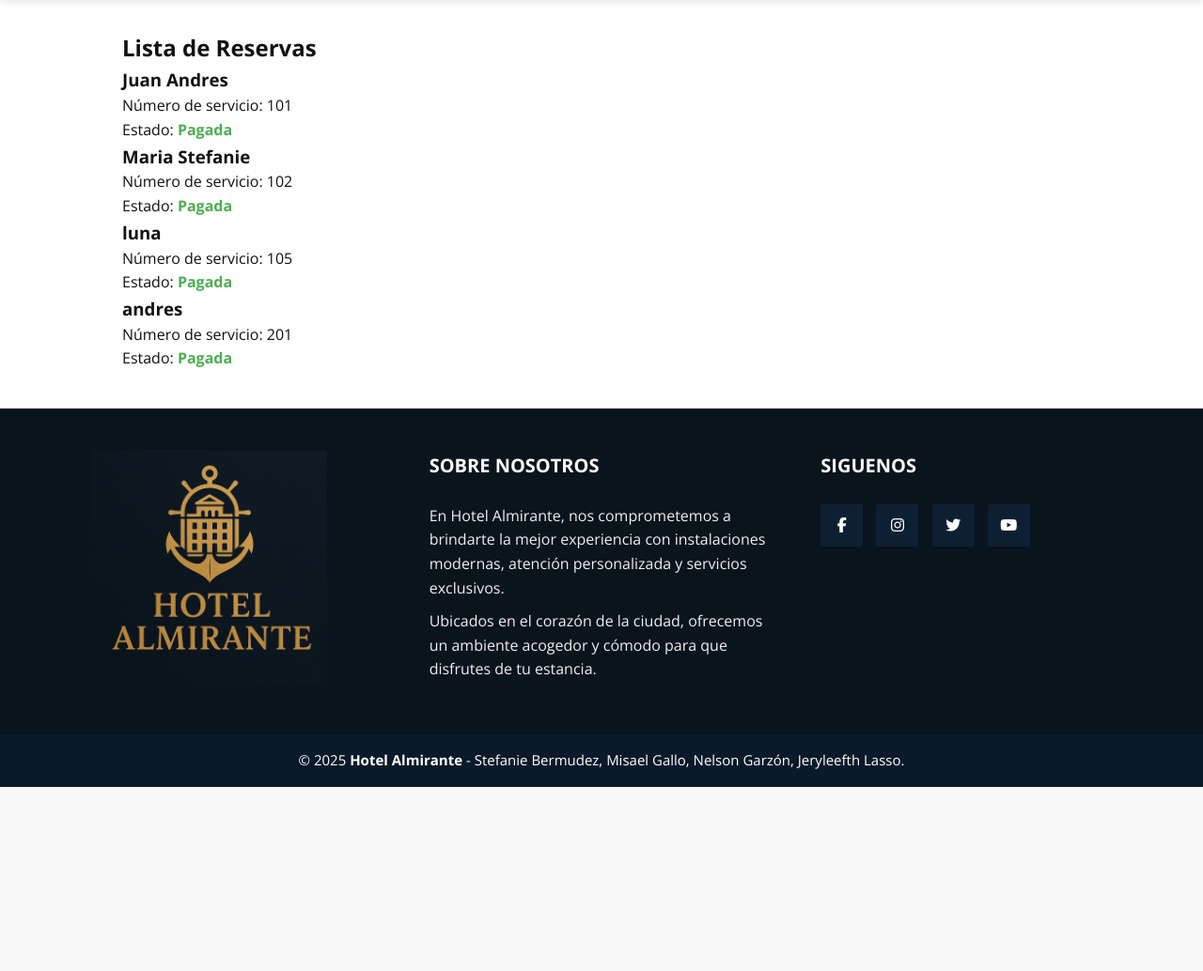
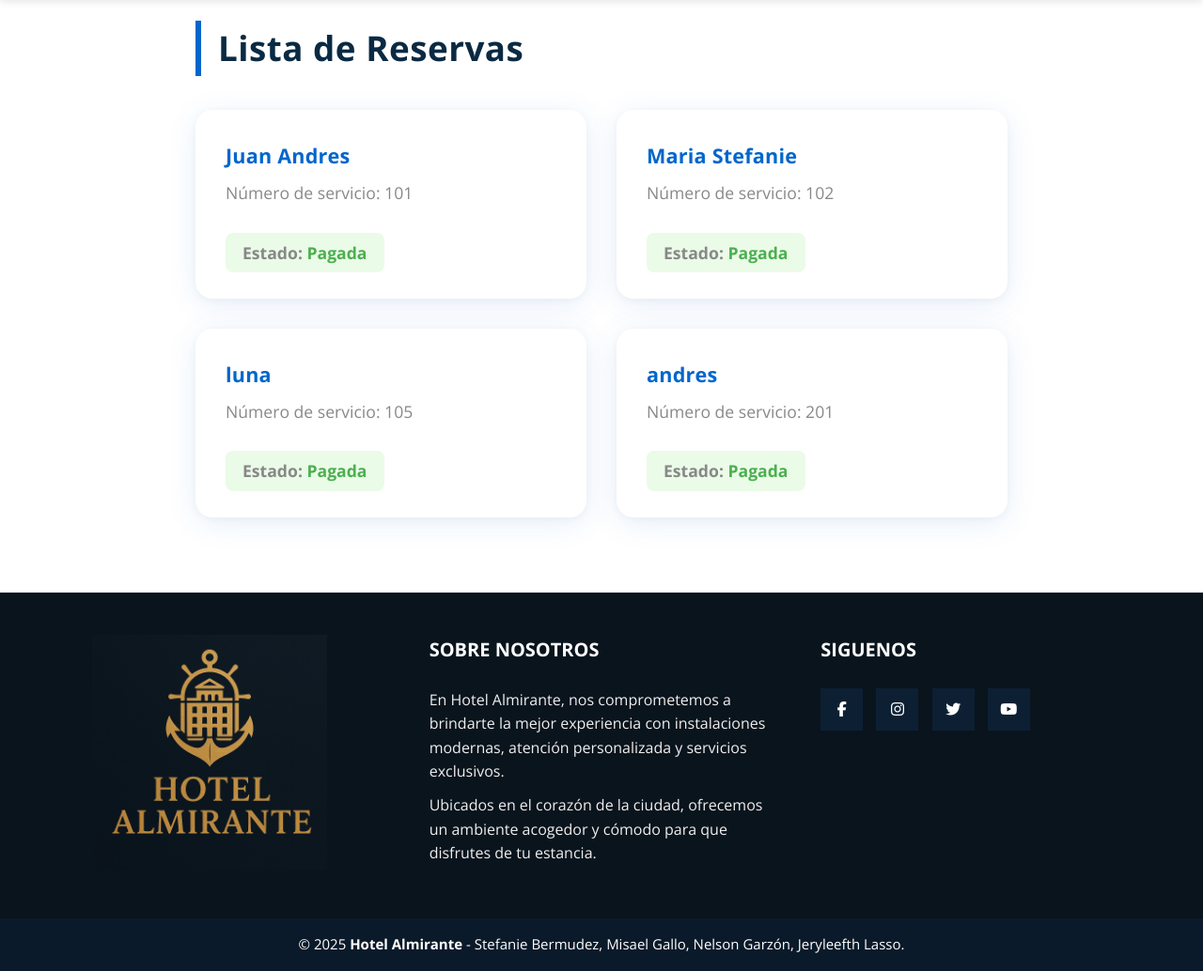
Before and after one commit to mrkzukaritas/HotelIngSoft, a Django app: page /listas_reservas/ in a window 1280 px wide. Shown: the part 78-1112 px from the top of the page at 94% size. Before the commit the page ends 916 px from the top, so only its background shows below. Run offline with Django 5.2, Linux system fonts and the light colour scheme; data comes from the database, SQL or seed files in the repository; some libraries are stand-ins or nearby versions.

Commit message:
Implementa estetica de reservas activas: muestra lista de reservas activas mas user-friendly

```diff
--- a/myapp/static/styles/main.css
+++ b/myapp/static/styles/main.css
@@ -13,7 +13,7 @@ body {
     color: #111111;
     line-height: 1.6;
     transition: background-color 0.5s ease, color 0.5s ease;
-    padding-top: 70px; /* Ajusta según la altura real del navbar */
+    padding-top: 40px; /* Ajusta según la altura real del navbar */
 }
 
 /* Enlaces */
@@ -594,3 +594,101 @@ padding: 14px 0;
 width: 100%;
 }
 }
+
+/* --- NUEVO: Sección reservas activas elegante --- */
+.reservas-section {
+  max-width: 900px;
+  margin: 60px auto 80px;
+  padding: 0 18px;
+  background: none;
+}
+
+.reservas-section .section-title {
+  font-size: 2.3rem;
+  color: #0a2a43;
+  font-weight: 800;
+  margin-bottom: 36px;
+  letter-spacing: 0.5px;
+  text-align: left;
+  border-left: 6px solid #0066cc;
+  padding-left: 18px;
+}
+
+.reservas-grid {
+  display: grid;
+  grid-template-columns: repeat(auto-fit, minmax(320px, 1fr));
+  gap: 32px;
+}
+
+.reserva-card {
+  background: #fff;
+  border-radius: 18px;
+  box-shadow: 0 6px 32px rgba(0,102,204,0.10), 0 1.5px 8px rgba(0,0,0,0.04);
+  padding: 32px 28px 28px 32px;
+  display: flex;
+  flex-direction: column;
+  align-items: flex-start;
+  transition: box-shadow 0.3s, transform 0.3s;
+  min-height: 180px;
+  position: relative;
+}
+
+.reserva-card:hover {
+  box-shadow: 0 12px 36px rgba(0,102,204,0.18), 0 2px 12px rgba(0,0,0,0.08);
+  transform: translateY(-4px) scale(1.015);
+}
+
+.reserva-nombre {
+  font-size: 1.35rem;
+  font-weight: 700;
+  color: #0066cc;
+  margin-bottom: 8px;
+  letter-spacing: 0.2px;
+}
+
+.reserva-detalle {
+  color: #444;
+  font-size: 1.08rem;
+  margin-bottom: 18px;
+}
+
+.reserva-pagada {
+  background: #eafbe7;
+  color: #388e3c;
+  font-weight: 700;
+  border-radius: 8px;
+  padding: 7px 18px;
+  font-size: 1.05rem;
+  margin-top: 10px;
+}
+
+.reserva-card .btn-primary {
+  align-self: flex-end;
+  margin-top: auto;
+  font-size: 1.08rem;
+  padding: 12px 32px;
+  border-radius: 8px;
+  font-weight: 700;
+  box-shadow: 0 2px 8px rgba(0,102,204,0.10);
+}
+
+.reservas-grid p {
+  color: #888;
+  font-size: 1.1rem;
+  text-align: center;
+  grid-column: 1/-1;
+}
+
+@media (max-width: 600px) {
+  .reservas-section {
+    padding: 0 4vw;
+  }
+  .reservas-section .section-title {
+    font-size: 1.5rem;
+    padding-left: 10px;
+  }
+  .reserva-card {
+    padding: 22px 10px 18px 14px;
+    min-height: 120px;
+  }
+}
```
